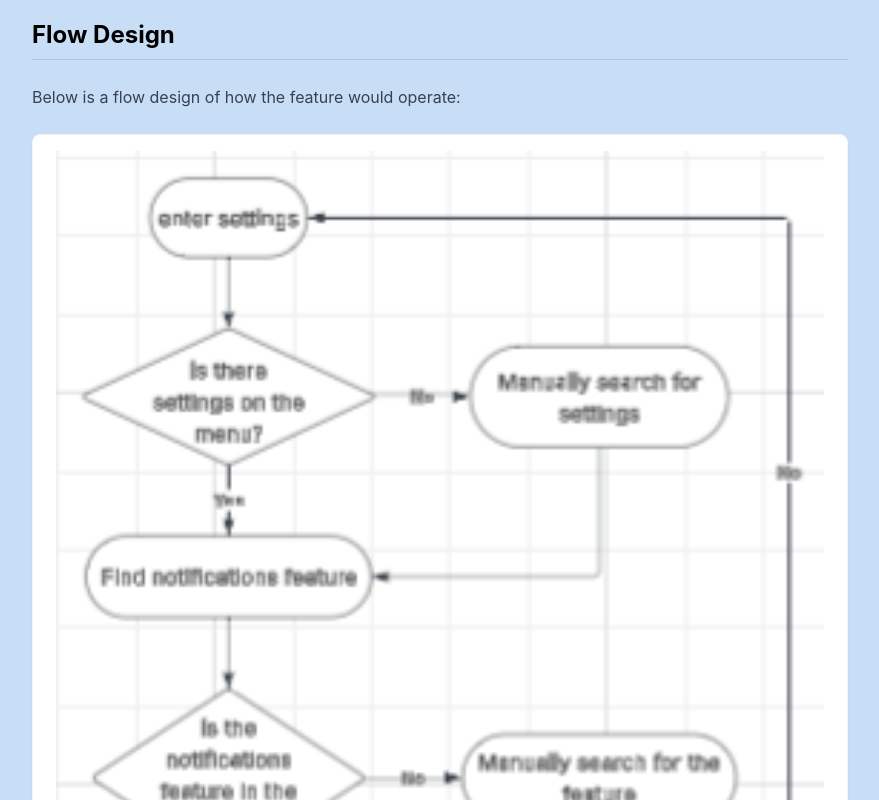
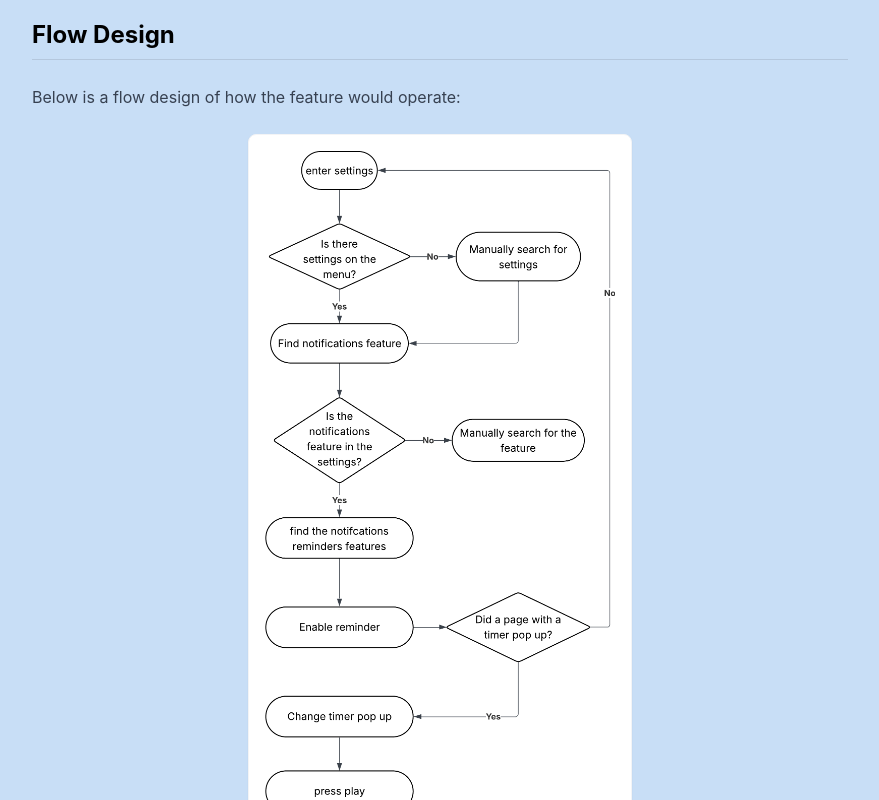
Before and after one commit to milajo2/portfolio, a React (Create React App) app: page /#/notification-reminder in a window 1280 px wide. Shown: the part 2360-3160 px from the top of the page, without its empty margins (200-1079 px from the left). Built offline with nearby package versions, Linux system fonts and the light colour scheme.

Commit message:
flow diagram for notifications

```diff
--- a/src/components/NotificationReminder.tsx
+++ b/src/components/NotificationReminder.tsx
@@ -69,11 +69,11 @@ const NotificationReminder = () => {
         <section className="flex flex-col gap-6">
           <h2 className="text-2xl font-bold border-b border-black/10 pb-2">Flow Design</h2>
           <p className="leading-relaxed text-gray-700">{text.flowDiagramIntro}</p>
-          <div className="bg-white p-4 rounded-lg shadow-sm border border-gray-100">
+          <div className="bg-white p-4 rounded-lg shadow-sm border border-gray-100 max-w-sm mx-auto">
             <img
               src={getAssetPath('images/notifications/process-flow.png')}
               alt="Notification Flow Diagram"
-              className="w-full max-w-3xl h-auto object-contain mx-auto"
+              className="w-full h-auto object-contain"
             />
           </div>
           <div className="bg-white/50 p-6 rounded-lg border-l-4 border-gray-300">
```
Also changed, not shown: public/images/notifications/process-flow.png.
